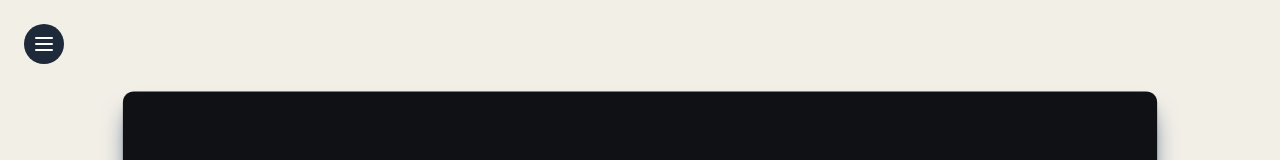
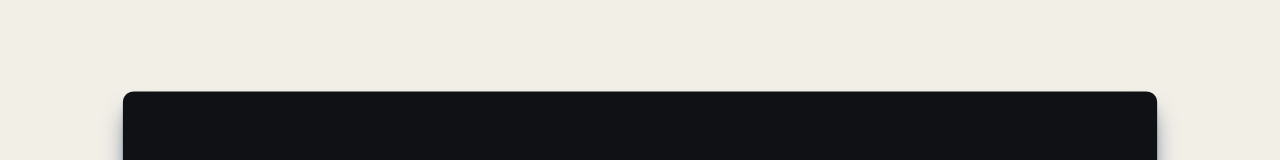
Before and after one commit to GSMCodes/portfolio, a Next.js app: page / in a window 1280 px wide. Shown: the top 160 px of the page. Built offline with nearby package versions, Linux system fonts and the light colour scheme.

Commit message:
minor ui changes

```diff
--- a/package.json
+++ b/package.json
@@ -14,6 +14,7 @@
     "next": "15.4.6",
     "react": "19.1.0",
     "react-dom": "19.1.0",
+    "react-router-dom": "^7.8.1",
     "react-type-animation": "^3.2.0"
   },
   "devDependencies": {
--- a/src/app/globals.css
+++ b/src/app/globals.css
@@ -19,6 +19,10 @@
   }
 }*/
 
+html {
+  scroll-behavior: smooth;
+}
+
 body {
   background: #F2EFE7;
   color: var(--foreground);
--- a/src/app/page.js
+++ b/src/app/page.js
@@ -28,39 +28,8 @@ export default function Home() {
 
   return (
     <div className="w-screen">
-      <div className="fixed top-2 left-2 sm:left-6 sm:top-6 z-50">
-        <motion.button
-          onClick={() => setOpen(!open)}
-          onMouseEnter={() => setOpen(true)}
-          onMouseLeave={() => setOpen(false)}
-          className="p-2 bg-gray-800 rounded-full text-white"
-          initial={{opacity:0}} animate={{opacity:1}} transition={{delay:2}}
-        >
-          {open ? <X size={24} /> : <Menu size={24} />}
-        </motion.button>
 
-        <AnimatePresence>
-          {open && (
-            <motion.div
-              initial={{ x: -200, opacity: 0 }}
-              animate={{ x: 0, opacity: 1 }}
-              exit={{ x: -200, opacity: 0 }}
-              transition={{ type: "spring", stiffness: 200, damping: 20 }}
-              className="absolute top-12 left-0 w-72 h-80 bg-[#31363F] rounded-xl shadow-lg p-2 flex flex-col items-center justify-center"
-              onMouseEnter={() => setOpen(true)}
-              onMouseLeave={() => setOpen(false)}
-            >
-              <ul className="space-y-2 text-[#D4C9BE]">
-                <li className="hover:bg-[#D4C9BE] p-2 rounded text-2xl tracking-wide hover:text-black hover:cursor-default text-center" style={{fontFamily:"var(--font-staatliches)"}}>Home</li>
-                <li className="hover:bg-[#D4C9BE] p-2 rounded text-2xl tracking-wide hover:text-black hover:cursor-default text-center" style={{fontFamily:"var(--font-staatliches)"}}>About</li>
-                <li className="hover:bg-[#D4C9BE] p-2 rounded text-2xl tracking-wide hover:text-black hover:cursor-default text-center" style={{fontFamily:"var(--font-staatliches)"}}>Projects</li>
-                <li className="hover:bg-[#D4C9BE] p-2 rounded text-2xl tracking-wide hover:text-black hover:cursor-default text-center" style={{fontFamily:"var(--font-staatliches)"}}>Contact</li>
-              </ul>
-            </motion.div>
-          )}
-        </AnimatePresence>
-      </div>
-      <div className="h-screen w-screen flex justify-center items-center gap-0 flex-col">
+      <div id="home" className="h-screen w-screen flex justify-center items-center gap-0 flex-col">
         <motion.div
           className="box w-[88%] h-[84%] bg-[#0f1115] rounded-xl shadow-xl shadow-slate-500 flex"
           initial={{ scale: 0 }}
@@ -107,9 +76,9 @@ export default function Home() {
 
         </motion.div>
       </div>
-      <Projects/>
-      <Skills />
-      <About />
+      <Projects id="projects"/>
+      <Skills id="skills"/>
+      <About id="about"/>
 
     </div>
   )
```
Also changed, not shown: 1 other file (tests, documents, lock files or other folders).
